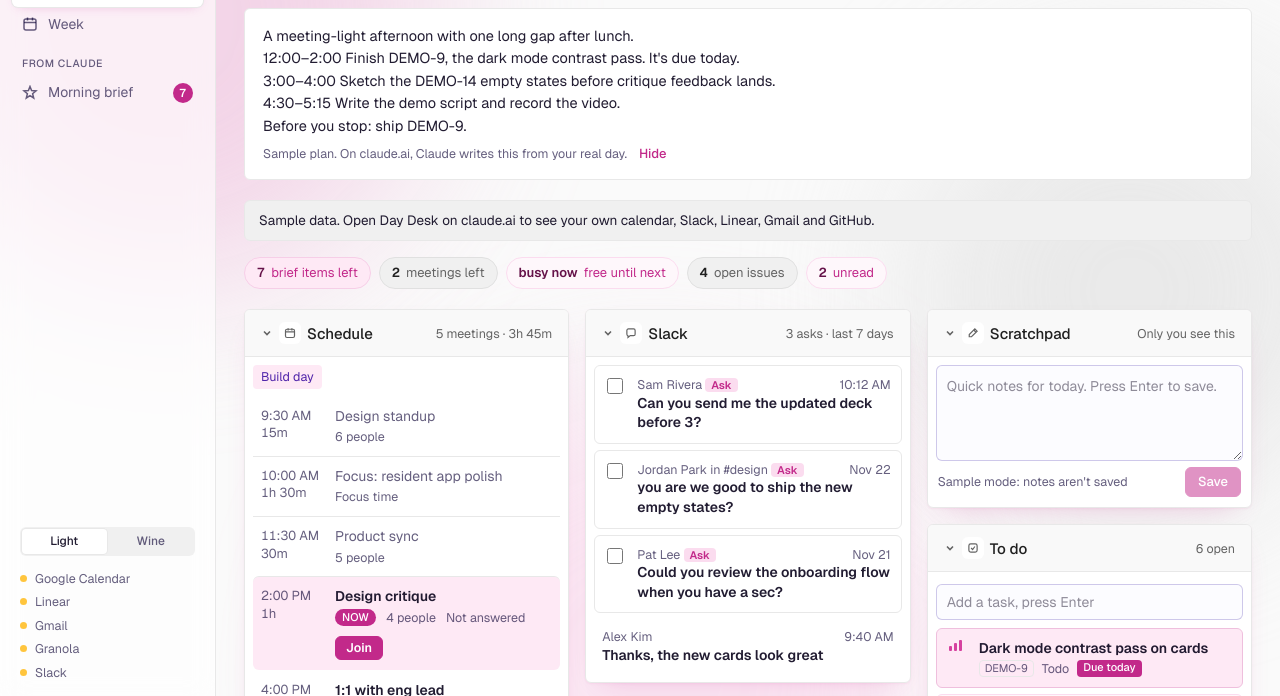
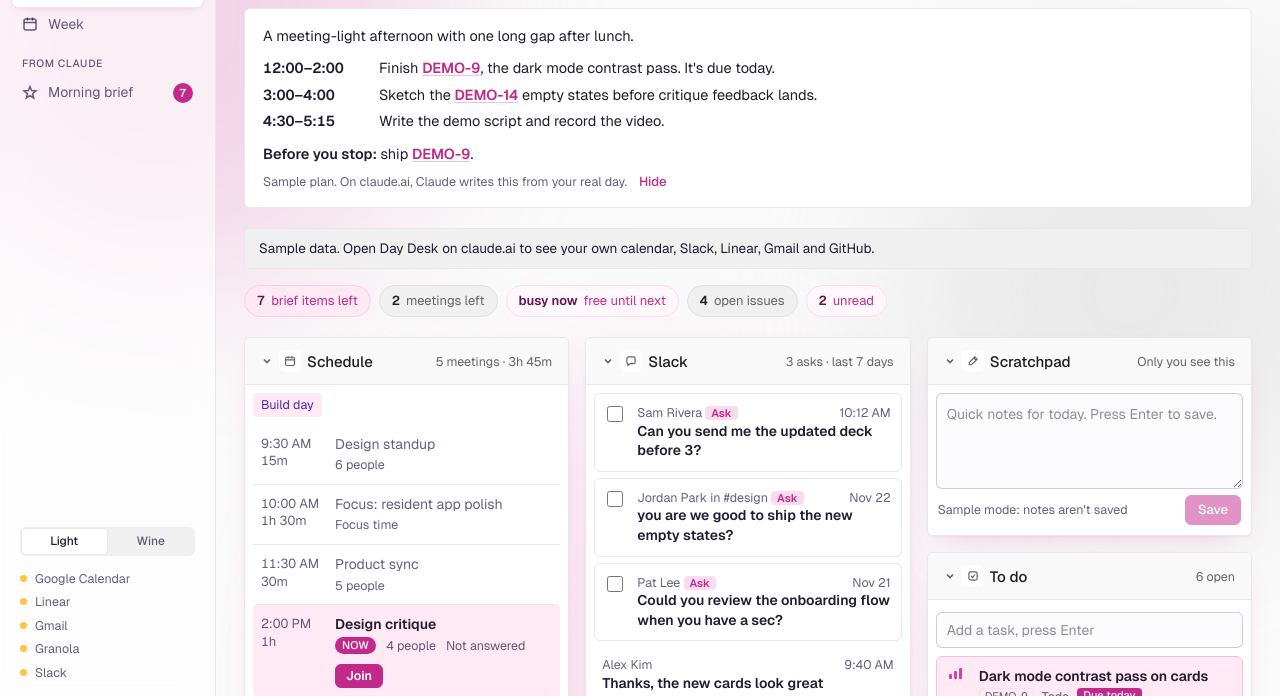
Before and after one commit to ehanson9115/day-desk, a plain HTML site: page index.html in a window 1280 px wide. Both pictures are taken after a click on the button "Plan my day". Shown: the part 99-795 px from the top of the page. Drawn offline with Linux system fonts and the light colour scheme.

Commit message:
Plan my day: bold time column, ticket IDs link to Linear, bold sign-off line
Co-Authored-By: Claude Opus 5.5 <noreply@anthropic.com>

```diff
--- a/index.html
+++ b/index.html
@@ -136,7 +136,12 @@
     background: var(--card); border: 1px solid var(--line); border-radius: 6px; padding: 16px 18px; margin-bottom: 20px;
     display: grid; gap: 8px;
   }
-  .brief-text { white-space: pre-wrap; font-size: 14.5px; line-height: 1.55; max-width: 72ch; }
+  .brief-text { font-size: 14.5px; line-height: 1.55; max-width: 76ch; display: grid; gap: 4px; }
+  .brief-text .lead { margin-bottom: 6px; }
+  .brief-text .blk { display: grid; grid-template-columns: 104px minmax(0, 1fr); gap: 12px; }
+  .brief-text .blk b, .brief-text .end b { font-weight: 600; color: var(--fg); font-variant-numeric: tabular-nums; }
+  .brief-text .end { margin-top: 6px; }
+  .brief-text a { font-weight: 600; text-decoration: underline; text-decoration-color: var(--pink-6); text-underline-offset: 2px; }
   .brief-meta { font-size: 12.5px; color: var(--muted); display: flex; gap: 12px; align-items: center; flex-wrap: wrap; }
 
   .stats { display: flex; gap: 8px; flex-wrap: wrap; margin-bottom: 20px; }
@@ -1057,7 +1062,38 @@
       : [h('div', { class: 'state' }, state.slack ? 'No questions or asks for you in Slack this week.' : 'Loading Slack…')]));
   }
 
-  /* ---------- Plan my day (Claude) ---------- */
+  /* ---------- Plan my day (Claude) ----------
+     The plan comes back as plain text; render it so time blocks line up in a bold column and ticket IDs become links. */
+  function ticketUrl(id) {
+    const hit = (state.issues || []).find((i) => i.id === id);
+    if (hit && hit.url) return hit.url;
+    const any = (state.issues || []).find((i) => i.url && /linear\.app\/[^/]+\/issue\//.test(i.url));
+    return any ? any.url.replace(/issue\/.*$/, 'issue/' + id) : null;
+  }
+  function linkTickets(text) {
+    const out = []; const re = /\b([A-Z]{2,6}-\d+)\b/g; let last = 0, m;
+    while ((m = re.exec(text))) {
+      const url = ticketUrl(m[1]);
+      if (!url) continue;
+      if (m.index > last) out.push(text.slice(last, m.index));
+      out.push(h('a', { href: url, target: '_blank', rel: 'noopener' }, m[1]));
+      last = re.lastIndex;
+    }
+    out.push(text.slice(last));
+    return out;
+  }
+  function renderPlan(text) {
+    const box = $('brief-text');
+    const lines = String(text || '').split('\n').map((l) => l.trim()).filter(Boolean);
+    box.replaceChildren(...lines.map((line, i) => {
+      const t = /^(\d{1,2}(?::\d{2})?\s*(?:[ap]m)?\s*[–-]\s*\d{1,2}(?::\d{2})?\s*(?:[ap]m)?)\s*:?\s*(.*)$/i.exec(line);
+      if (t) return h('div', { class: 'blk' }, h('b', null, t[1].trim().replace(/\s*[–-]\s*/, '–')), h('span', null, ...linkTickets(t[2])));
+      const end = /^(finish before stopping|before you stop(?:ping)?|last thing)\s*:\s*(.*)$/i.exec(line);
+      if (end) return h('div', { class: 'end' }, h('b', null, end[1] + ': '), ...linkTickets(end[2]));
+      return h('div', { class: i === 0 ? 'lead' : '' }, ...linkTickets(line));
+    }));
+  }
+  /* ---------- end plan rendering ---------- */
   let sample = null, planAbort = null;
   $('brief-close').addEventListener('click', () => { $('brief').hidden = true; });
   $('plan').addEventListener('click', async () => {
@@ -1089,8 +1125,8 @@ Last line: the one thing to finish before stopping.`;
     $('brief-meta').textContent = 'Written by Claude from what\'s on this page';
     $('plan').disabled = true;
     try {
-      const r = await sample(prompt, { signal: planAbort.signal, cache: false, onText: ({ text }) => { $('brief-text').textContent = text; } });
-      $('brief-text').textContent = r.text;
+      const r = await sample(prompt, { signal: planAbort.signal, cache: false, onText: ({ text }) => { renderPlan(text); } });
+      renderPlan(r.text);
       $('brief-meta').textContent = `Written by Claude at ${fmtTime(new Date())} from what's on this page`;
     } catch (e) {
       if (e && e.code === 'cancelled') return;
@@ -1181,7 +1217,7 @@ Last line: the one thing to finish before stopping.`;
     $('saved').textContent = 'Sample mode: notes aren\'t saved';
     $('plan').addEventListener('click', () => {
       $('brief').hidden = false;
-      $('brief-text').textContent = 'A meeting-light afternoon with one long gap after lunch.\n12:00–2:00 Finish DEMO-9, the dark mode contrast pass. It\'s due today.\n3:00–4:00 Sketch the DEMO-14 empty states before critique feedback lands.\n4:30–5:15 Write the demo script and record the video.\nBefore you stop: ship DEMO-9.';
+      renderPlan('A meeting-light afternoon with one long gap after lunch.\n12:00–2:00 Finish DEMO-9, the dark mode contrast pass. It\'s due today.\n3:00–4:00 Sketch the DEMO-14 empty states before critique feedback lands.\n4:30–5:15 Write the demo script and record the video.\nBefore you stop: ship DEMO-9.');
       $('brief-meta').textContent = 'Sample plan. On claude.ai, Claude writes this from your real day.';
     });
     const banner = h('div', { class: 'state note', role: 'note', style: 'margin:0 0 16px' }, 'Sample data. Open Day Desk on claude.ai to see your own calendar, Slack, Linear, Gmail and GitHub.');
```
